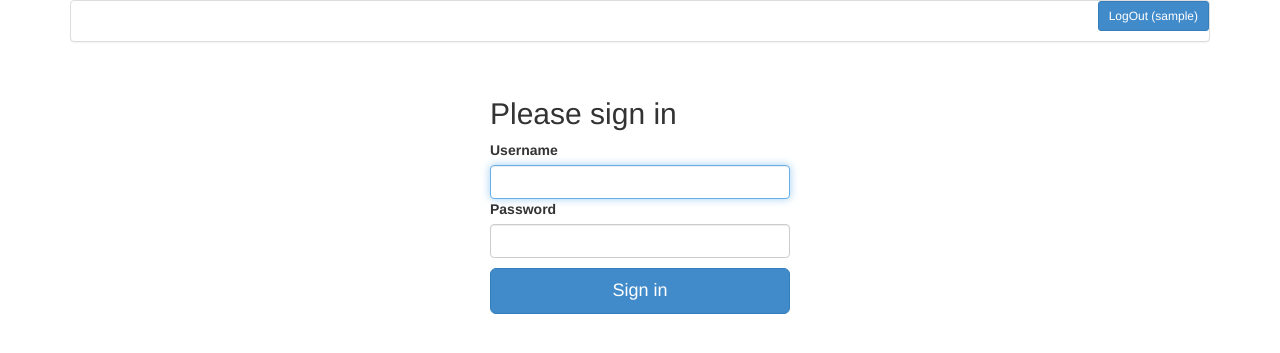
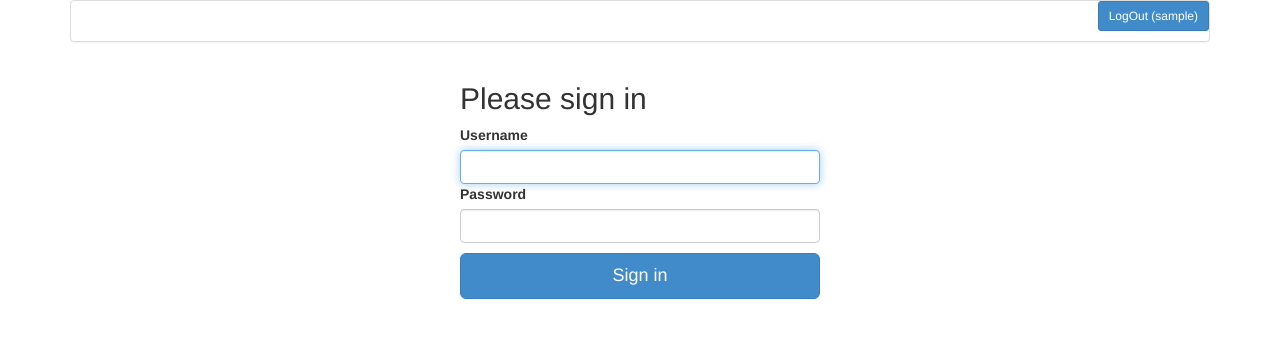
Before and after one commit to hopenaddy/AdminUI, a Django app: template loginsys/templates/login.html in a window 1280 px wide. Shown: the top 353 px of the page. Run offline with Django 3.2, Linux system fonts and the light colour scheme; the template is opened without the code that fills it: most values are stand-ins (such as "Sample title", 1, 10 or a date in 2020); some libraries are stand-ins or nearby versions.

Commit message:
corect html form

```diff
--- a/loginsys/templates/login.html
+++ b/loginsys/templates/login.html
@@ -2,8 +2,8 @@
 
 {% block content %}
 <div class='row'>
-    <div class='col-md-6 col-md-offset-3'>
-        <form class="form-signin" method="post">
+    <div class='col-md-4 col-xs-12 col-sm-6 col-lg-4 col-sm-offset-3 col-md-offset-4 col-lg-offset-4'>
+        <form method="post">
         	{% csrf_token %}
             <h2 class="form-signin-heading">Please sign in</h2>
             <label for="username">Username</label>
```
